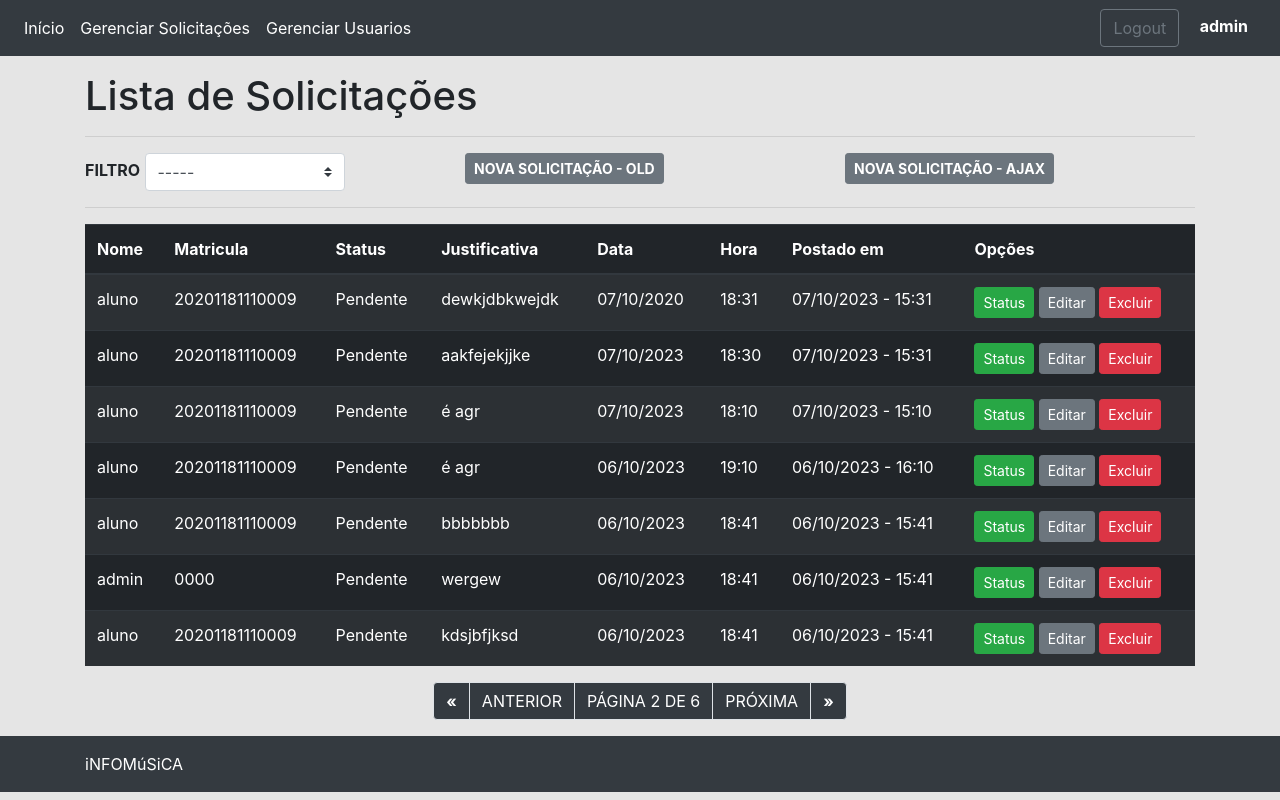
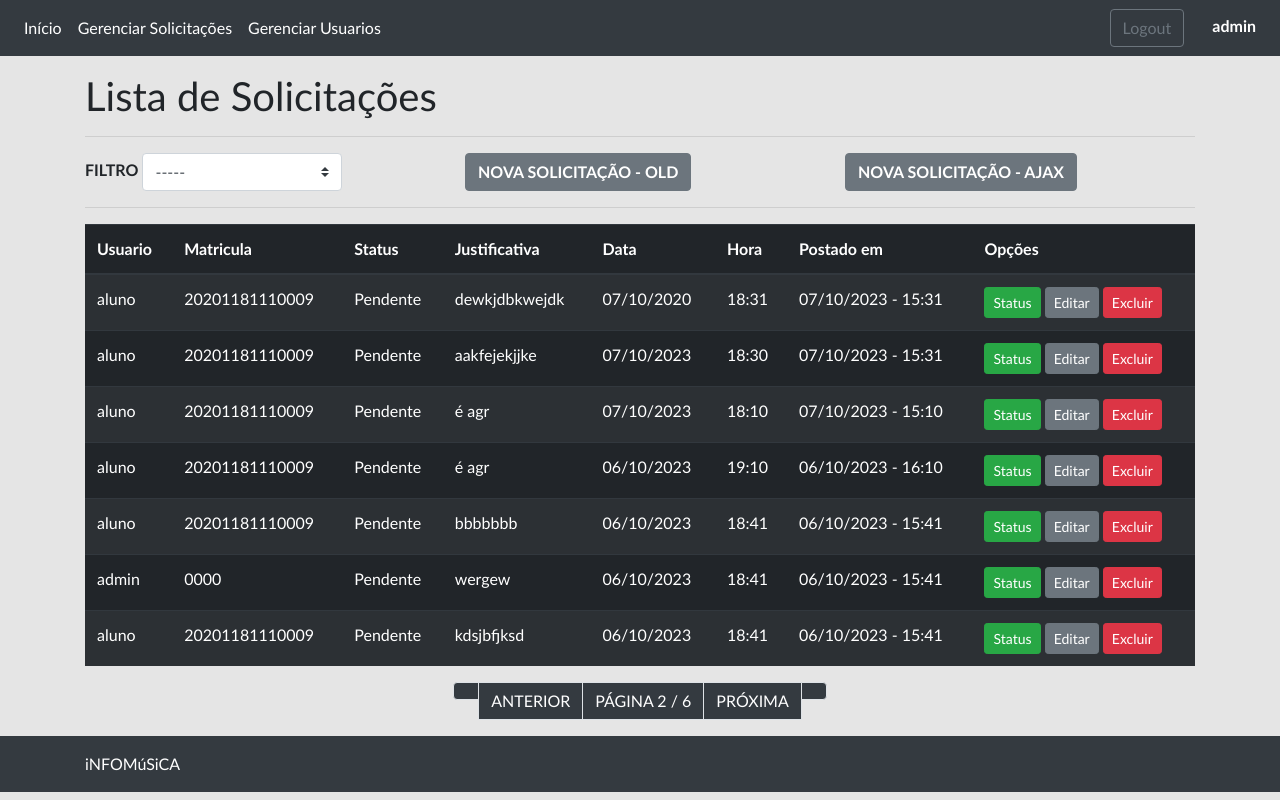
Before and after one commit to nokixty/infomusica, a Django app: page /listar-solicitacao?page=2 in a window 1280 px wide. Run offline with Django 4.2, Linux system fonts and the light colour scheme; a user stored in the database is signed in; data comes from the database, SQL or seed files in the repository; both versions use the stored data as it was after the commit; some libraries are stand-ins or nearby versions.

Commit message:
Add files via upload

```diff
--- a/Reserva/settings.py
+++ b/Reserva/settings.py
@@ -41,6 +41,7 @@
     'solicitacao.apps.SolicitacaoConfig',
     'crispy_forms',
     'crispy_bootstrap4',
+    'fontawesomefree',
 ]
 
 
--- a/solicitacao/templates/index.html
+++ b/solicitacao/templates/index.html
@@ -18,7 +18,7 @@
                 <div class="card" style="width: 17rem; border: solid black ">
                     <img src="{% static 'img/joel.gif' %}" class="card-img-top" alt="">
                     <div class="card-body">
-                      <h3 class="card-title">Joel</h3>
+                      <h3 class="card-title">Joel <i class="fa-solid fa-fish fa-spin"></i></h3>
 
                       <hr>
                       <p class="card-text">
--- a/solicitacao/templates/lista/adm-parcial-list.html
+++ b/solicitacao/templates/lista/adm-parcial-list.html
@@ -4,7 +4,15 @@
             <tr>
                 <td>{{ solicitacao.usuario }}</td>
                 <td>{{ solicitacao.matricula }}</td>
-                <td>{{ solicitacao.get_status_display }}</td>
+
+                {% if solicitacao.status == 'PEN' %}
+                    <td><i class="fa-regular fa-circle"></i>  {{ solicitacao.get_status_display }}</td>
+                {% elif solicitacao.status == 'APR' %}
+                    <td><i class="fa-regular fa-circle-check" style="color: #5fce37;"></i> {{ solicitacao.get_status_display }}</td>
+                {% elif solicitacao.status == 'REJ' %}
+                    <td><i class="fa-regular fa-circle-xmark" style="color: #ef5b5b;"></i> {{ solicitacao.get_status_display }}</td>
+                {%endif%}
+
                 <td>{{ solicitacao.justificativa }}</td>
                 <td>{{ solicitacao.data|date:'d/m/Y' }}</td>
                 <td>{{ solicitacao.hora }}</td>
@@ -19,12 +27,12 @@
                     <a
                     title="Editar"
                     class="btn btn-secondary btn-sm "
-                    href="{% url 'editar-solicitacao' solicitacao.pk %}">Editar</a>
+                    href="{% url 'editar-solicitacao' solicitacao.pk %}"><i class="fa-solid fa-pen"></i> Editar</a>
 
                     <a
                     title="Excluir"
                     class="btn btn-danger btn-sm "
-                    href="{% url 'excluir-solicitacao' solicitacao.pk %}">Excluir</a>
+                    href="{% url 'excluir-solicitacao' solicitacao.pk %}"><i class="fa-solid fa-trash"></i> Excluir</a>
 
                 </td>
             </tr>
--- a/solicitacao/templates/lista/solicitacao.html
+++ b/solicitacao/templates/lista/solicitacao.html
@@ -31,13 +31,13 @@
 
                 <div class="col-md-4">
                     <!-- SOLICITAÇÃO CREATE  -->
-                    <a href="{% url 'criar-solicitacao' %}" class="btn btn-secondary btn-sm">
+                    <a href="{% url 'criar-solicitacao' %}" class="btn btn-secondary">
                         <strong>NOVA SOLICITAÇÃO - OLD</strong></a>
                 </div>
 
                 <div class="col-md-4">
                     <!-- AJAX -->
-                    <button type="button" class="btn btn-secondary btn-sm js-create" data-url="{% url 'js-criar' %}">
+                    <button type="button" class="btn btn-secondary js-create" data-url="{% url 'js-criar' %}">
                         <strong>NOVA SOLICITAÇÃO - AJAX</strong></button>
                     <div class="modal fade" id="modal-evento">
                         <div class="modal-dialog">
@@ -61,7 +61,7 @@
     <div class="table-responsive">
         <table class="table table-striped table-dark table-hover table-borderless">
             <thead>
-                <th>Nome</th>
+                <th>Usuario</th>
                 <th>Matricula</th>
                 <th>Status</th>
                 <th>Justificativa</th>
@@ -84,7 +84,6 @@
     <div class="table-responsive">
         <table id="table-evento" class="table table-striped table-dark table-hover table-borderless">
             <thead>
-                <th>Aluno</th>
                 <th>Status</th>
                 <th>Justificativa</th>
                 <th>Data</th>
@@ -108,7 +107,7 @@
         <!-- PRIMEIRA -->
             {% if page_obj.number != 1 %}
             <li class="page-item">
-                <a class="page-link text-white bg-dark" href="?page=1"><strong>&laquo</strong></a>
+                <a class="page-link text-white bg-dark" href="?page=1"><i class="fa-solid fa-angles-left"></i></a>
             {%else%}
 
             {%endif%}
@@ -127,22 +126,22 @@
         <!-- PÁGINA ATUAL -->
           <li class="page-item disabled">
             <div class="page-link current text-white bg-dark">
-                PÁGINA {{ page_obj.number }} DE {{ page_obj.paginator.num_pages }}</div></li>
+                PÁGINA {{ page_obj.number }} / {{ page_obj.paginator.num_pages }}</div></li>
 
         <!-- PROXIMA PAGINA -->
             {% if page_obj.has_next %}
             <li class="page-item">
                 <a class="page-link text-white bg-dark" href="?page={{ page_obj.next_page_number }}">PRÓXIMA</a>
-            {% else %}
+            {%else%}
             <li class="page-item disabled">
                 <a class="page-link text-ligth bg-dark" href="#">PRÓXIMA</a>
-            {% endif %}
+            {%endif%}
             </li>
 
             <!-- ULTIMA -->
             {% if page_obj.number != page_obj.paginator.num_pages %}
             <li class="page-item">
-                <a class="page-link text-white bg-dark" href="?page={{ page_obj.paginator.num_pages }}"><strong>&raquo</strong></a>
+                <a class="page-link text-white bg-dark" href="?page={{ page_obj.paginator.num_pages }}"><i class="fa-solid fa-angles-right"></i></a>
             {%else%}
 
             {%endif%}
--- a/solicitacao/templates/modelo.html
+++ b/solicitacao/templates/modelo.html
@@ -12,6 +12,8 @@
 
     <link rel="stylesheet" href="{% static 'css/bootstrap.min.css' %}">
     <link rel="stylesheet" href="{% static 'css/style.css' %}">
+
+    <link href="{% static 'fontawesomefree/css/all.min.css' %}" rel="stylesheet" type="text/css">
 
 </head>
 <body>
@@ -57,8 +59,8 @@
           <a href="{% url 'registrar' %}" class="btn btn-outline-light">Cadastre-se</a>
 
           {% endif %}
+          <i class="fa-solid fa-user p-2 text-white"></i> <strong class="p-2 text-white">{{ request.user }}</strong>
 
-          <strong class="text-white p-3">{{ request.user }}</strong>
         </div>
       </div>
   </nav>
@@ -83,7 +85,7 @@
     {% block rodape %}
     <footer class="footer md-12 py-3 bg-body-tertiary bg-dark text-white absolute-bottom">
       <div class="container">
-        <span class="text-body-secondary">iNFOMúSiCA</span>
+        <i class="fa-solid fa-guitar fa-2xl   "></i> <span class="text-body-secondary">iNFOMúSiCA</span>
       </div>
     </footer>
     {% endblock %}
--- a/static/css/style.css
+++ b/static/css/style.css
@@ -1,8 +1,11 @@
 body{
     background-color: #e5e5e5;
+    font-family: "Trebuchet MS", Helvetica, sans-serif;
 }
 
-
+h1 {
+    font-family:'Gill Sans', 'Gill Sans MT', Calibri, 'Trebuchet MS', sans-serif ;
+}
 #box{
     background-color: #232834;
     width: 50% ;
```
Also changed, not shown: solicitacao/templates/lista/parcial-create.html (+9 -4 lines), solicitacao/templates/lista/parcial-delete.html (+8 -5 lines), solicitacao/templates/lista/parcial-list.html (+13 -6 lines), solicitacao/templates/lista/parcial-update.html (+11 -5 lines), solicitacao/templates/lista/usuario.html (+7 -7 lines), db.sqlite3.
